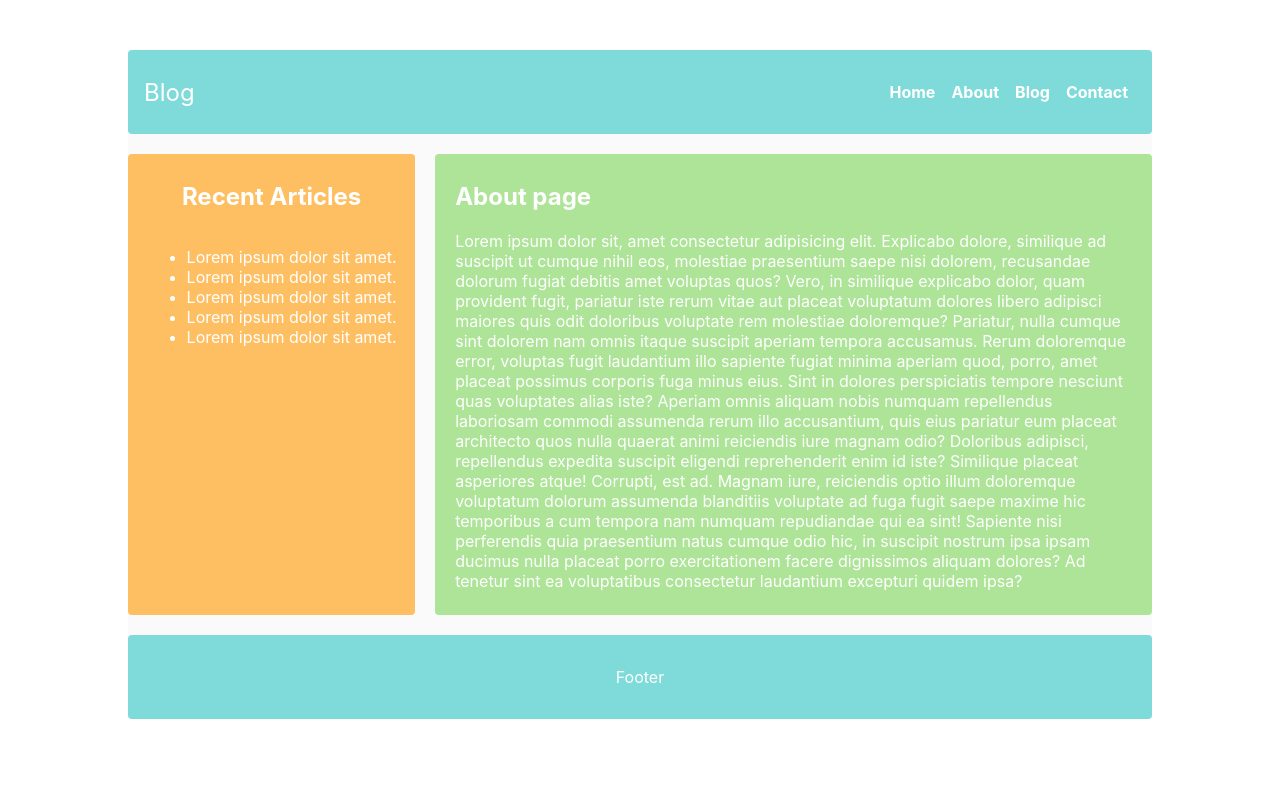
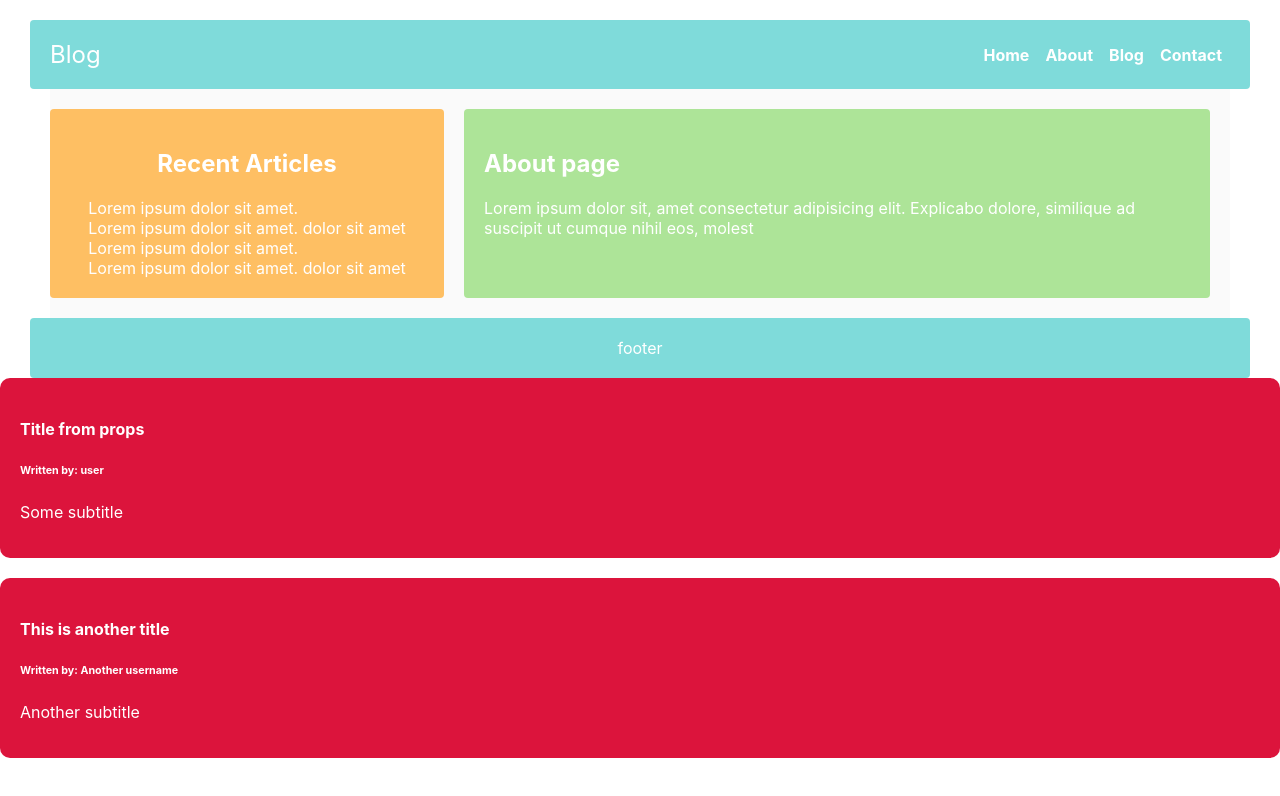
Before and after one commit to flintaivan/react-trokut-basic, a React (Create React App) app: page / in a window 1280 px wide. Shown: the top 796 px of the page. Built offline with nearby package versions, Linux system fonts and the light colour scheme.

Commit message:
Day - 3 - components and props

```diff
--- a/src/App.js
+++ b/src/App.js
@@ -2,6 +2,7 @@ import logo from './logo.svg';
 import './App.css';
 import React from 'react';
 import Day3Component from './components/Day3/Day3Component';
+import { PropComponent } from './components/Day3/PropComponent';
 
 
 
@@ -13,10 +14,24 @@ function App() {
   // END BUSINESS LOGIC
 
   return (
-    <div className="App">
-      <header className="App-header">
+    <div>
         <Day3Component />
-      </header>
+        <PropComponent
+          itemObject={{
+              title: 'Title',
+              subtitle: 'Subtitle',
+              username: 'user'
+            }}
+          title={'Title from props'}
+          subtitle={'Some subtitle'}
+          username={'user'}
+        />
+
+        <PropComponent
+          title={'This is another title'}
+          subtitle={'Another subtitle'}
+          username={'Another username'}
+        />
     </div>
   );
 }
--- a/src/components/Day3/Day3Component.js
+++ b/src/components/Day3/Day3Component.js
@@ -4,12 +4,27 @@ import MainComponent from './MainComponent'
 import NavbarComponent from './NavbarComponent'
 
 const Day3Component = () => {
-
+const mainContent = {
+    mainContent: 'Lorem ipsum dolor sit, amet consectetur adipisicing elit. Explicabo dolore, similique ad suscipit ut cumque nihil eos, molest',
+    mainTitle: 'About page',
+}
+const navbarContent = {
+    navigation: {
+        home: 'Home',
+        about: 'About',
+        blog: 'Blog',
+        contact: 'Contact',
+    },
+    logo: 'Blog'
+}
+const footerContent = {
+    content: 'footer'
+}
 return (
     <div className={'blog-container'}>
-    <NavbarComponent />
-    <MainComponent />
-    <FooterComponent />
+    <NavbarComponent content={navbarContent} />
+    <MainComponent content={mainContent} />
+    <FooterComponent content={footerContent} />
     </div>
     )
 }
--- a/src/components/Day3/Day3Style.scss
+++ b/src/components/Day3/Day3Style.scss
@@ -1,69 +1,81 @@
 .blog-container {
-    max-width: 1024px;
-    margin: 50px auto;
+    margin: 20px 50px 0;
     background-color: #FAFAFA;
+    display: flex;
+    flex-direction: column;
+    align-items: center;
+}
+
+.navbar, .footer {
+    display: flex;
+    justify-content: space-between;
+    padding: 20px;
+    background-color: #7FDBDA;
+    border-radius: 4px;
+    color: #fff;
+    width: 100%;
 }
 
 .navbar {
+    .nav {
         display: flex;
-    justify-content: space-between;
-    background-color: #7FDBDA;
-    border-radius: 4px;
+        align-items: center;
+
+        .links-ul {
+            display: flex;
+            list-style-type: none;
+            padding: 0;
+            margin: 0;
+            font-weight: bold;
+
+            .link {
+                padding: 0 8px;
             }
-.nav {
-    color: #fff;
-    padding: 8px 16px;
         }
+    }
+
     .logo {
-    padding: 8px 16px;
         display: flex;
         justify-content: center;
         align-items: center;
-    color: #fff;
         font-size: 24px;
     }
-.links-ul {
-    display: flex;
-    font-weight: bold;
-    list-style-type: none;
-}
-.link {
-    padding: 8px;
 }
 
 .main-tag {
-    margin: 20px 0;
-    color: white;
     display: flex;
     flex-wrap: wrap;
+    width: 100%;
+    color: white;
+    margin: 20px 0;
+
+    .main-content, .sidebar {
+        border-radius: 4px;
+        padding: 20px;
+        margin-right: 20px;
     }
+
+    .main-content {
+        flex: 1;
+        background-color: #ADE498;
+    }
+
     .sidebar {
-    border-radius: 4px;
-    margin-right: 20px;
+        flex: 0 0 30%;
         display: flex;
         flex-direction: column;
         align-items: center;
-    padding: 8px;
-    width: 30%;
-    max-width: calc(30% - 36px);
         background-color: #FEBF63;
+
+        ul {
+            list-style: none;
+            padding: 0;
+            margin: 0;
+        }
+    }
 }
 
-
-.main-content {
-    padding: 8px 20px;
-    border-radius: 4px;
-    width: 70%;
-    max-width: calc(70% - 40px);
-    background-color: #ADE498;
-}
 .footer {
-    color: white;
-    padding: 32px;
-    border-radius: 4px;
-    display: flex;
     justify-content: center;
     align-items: center;
-    background-color: #7FDBDA;
-    border-radius: 4px;
 }
--- a/src/components/Day3/FooterComponent.js
+++ b/src/components/Day3/FooterComponent.js
@@ -1,8 +1,9 @@
 import './Day3Style.scss'
-const FooterComponent = () => {
+const FooterComponent = (props) => {
+    // console.log(props.content.content)
     return (
         <footer className='footer'>
-            Footer
+            {props.content.content}
         </footer>
     )
 }
--- a/src/components/Day3/MainComponent.js
+++ b/src/components/Day3/MainComponent.js
@@ -1,15 +1,24 @@
 import './Day3Style.scss'
 import SidebarComponent from './SidebarComponent'
 
-const MainComponent = () => {
+const MainComponent = (props) => {
+    const sidebarContent = {
+        sidebarContent: [
+            'Lorem ipsum dolor sit amet.',
+            'Lorem ipsum dolor sit amet. dolor sit amet',
+            'Lorem ipsum dolor sit amet.',
+            'Lorem ipsum dolor sit amet. dolor sit amet'
+        ],
+        sidebarTitle: 'Recent Articles',
+    }
+    // console.log(props.content.mainContent)
     return (
-        <main className='main-tag'>
-            <SidebarComponent />
+        <main className={'main-tag'}>
+            <SidebarComponent sidebarContent={sidebarContent} />
             <div className="main-content">
-                <h2>About page</h2>
+                <h2>{props.content.mainTitle}</h2>
                 <p>
-                    Lorem ipsum dolor sit, amet consectetur adipisicing elit. Explicabo dolore, similique ad suscipit ut cumque nihil eos, molestiae praesentium saepe nisi dolorem, recusandae dolorum fugiat debitis amet voluptas quos? Vero, in similique explicabo dolor, quam provident fugit, pariatur iste rerum vitae aut placeat voluptatum dolores libero adipisci maiores quis odit doloribus voluptate rem molestiae doloremque? Pariatur, nulla cumque sint dolorem nam omnis itaque suscipit aperiam tempora accusamus. Rerum doloremque error, voluptas fugit laudantium illo sapiente fugiat minima aperiam quod, porro, amet placeat possimus corporis fuga minus eius. Sint in dolores perspiciatis tempore nesciunt quas voluptates alias iste? Aperiam omnis aliquam nobis numquam repellendus laboriosam commodi assumenda rerum illo accusantium, quis eius pariatur eum placeat architecto quos nulla quaerat animi reiciendis iure magnam odio? Doloribus adipisci, repellendus expedita suscipit eligendi reprehenderit enim id iste? Similique placeat asperiores atque! Corrupti, est ad. Magnam iure, reiciendis optio illum doloremque voluptatum dolorum assumenda blanditiis voluptate ad fuga fugit saepe maxime hic temporibus a cum tempora nam numquam repudiandae qui ea sint! Sapiente nisi perferendis quia praesentium natus cumque odio hic, in suscipit nostrum ipsa ipsam ducimus nulla placeat porro
-                    exercitationem facere dignissimos aliquam dolores? Ad tenetur sint ea voluptatibus consectetur laudantium excepturi quidem ipsa?
+                   {props.content.mainContent}
                 </p>
             </div>
         </main>
--- a/src/components/Day3/NavbarComponent.js
+++ b/src/components/Day3/NavbarComponent.js
@@ -1,16 +1,17 @@
 import './Day3Style.scss'
 
-const NavbarComponent = () => {
+const NavbarComponent = (props) => {
+    console.log(props.content.navigation)
     return (
         <div className="navbar">
-            <div className="logo">Blog</div>
+            <div className="logo">{props.content.logo}</div>
             <nav className='nav'>
                 <ul className='links-ul'>
-                    <li className='link'>Home</li>
-                    <li className='link'>About</li>
-                    <li className='link'>Blog</li>
-                    <li className='link'>Contact</li>
-                </ul>
+                    <li className='link'>{props.content.navigation.home}</li>
+                    <li className='link'>{props.content.navigation.about}</li>
+                    <li className='link'>{props.content.navigation.blog}</li>
+                    <li className='link'>{props.content.navigation.contact}</li>
+                    </ul>
             </nav>
         </div>
     )
--- /dev/null
+++ b/src/components/Day3/PropComponent.js
@@ -0,0 +1,23 @@
+const PropComponent = (props) => {
+    // console.log(props)
+
+    const containerStyle = {
+        backgroundColor: 'crimson',
+        borderRadius: '10px',
+        padding: '20px',
+        marginBottom: '20px',
+        minWidth: '200px',
+        color: 'white'
+    }
+
+    return (
+        <div style={containerStyle}>
+            <h4>{props.title}</h4>
+            <h6>Written by: {props.username}</h6>
+            <p>{props.subtitle}</p>
+        </div>
+
+    )
+}
+
+export { PropComponent }
--- a/src/components/Day3/SidebarComponent.js
+++ b/src/components/Day3/SidebarComponent.js
@@ -1,15 +1,15 @@
 import './Day3Style.scss'
 
-const SidebarComponent = () => {
+const SidebarComponent = (props) => {
+    // console.log(props.sidebarContent.sidebarTitle)
     return (
         <div className="sidebar">
-            <h2>Recent Articles</h2>
+            <h2>{props.sidebarContent.sidebarTitle}</h2>
             <ul>
-                <li>Lorem ipsum dolor sit amet.</li>
-                <li>Lorem ipsum dolor sit amet.</li>
-                <li>Lorem ipsum dolor sit amet.</li>
-                <li>Lorem ipsum dolor sit amet.</li>
-                <li>Lorem ipsum dolor sit amet.</li>
+                <li>{props.sidebarContent.sidebarContent[0]}</li>
+                <li>{props.sidebarContent.sidebarContent[1]}</li>
+                <li>{props.sidebarContent.sidebarContent[2]}</li>
+                <li>{props.sidebarContent.sidebarContent[3]}</li>
             </ul>
         </div>
     )
```
Also changed, not shown: 1 other file (tests, documents, lock files or other folders). Lines whose indentation alone changed are shown as unchanged.
